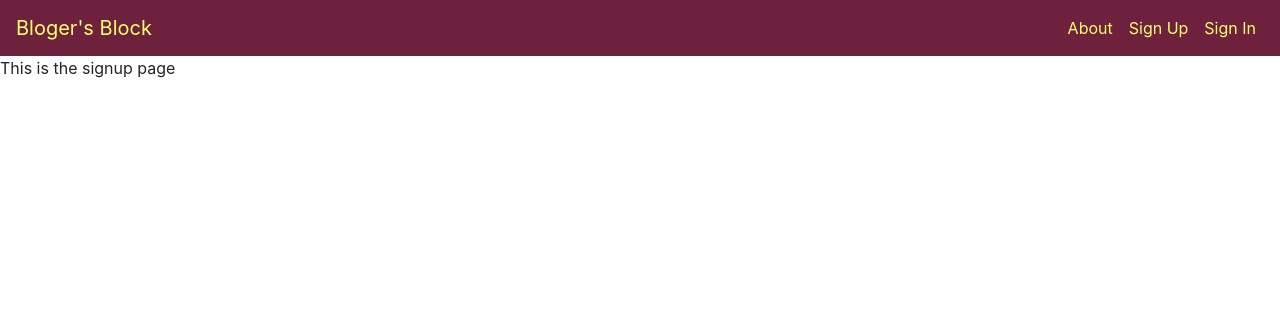
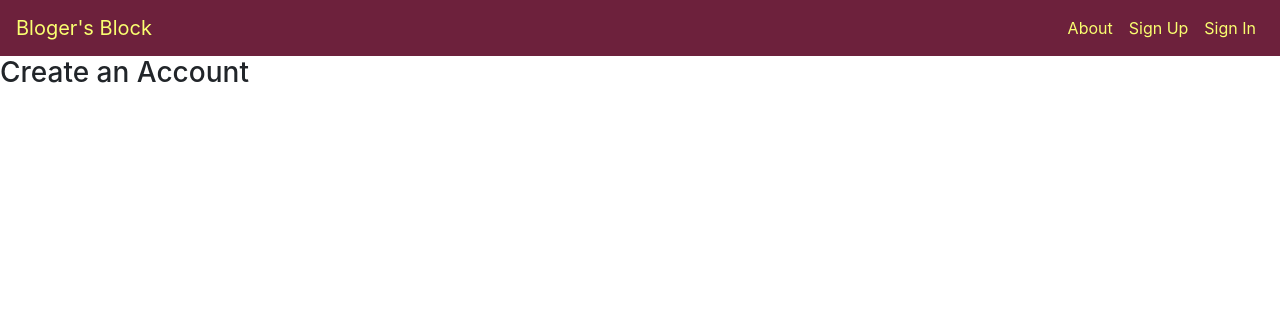
Before and after one commit to Mantongash/blog, a Python web app: template app/templates/signup.html in a window 1280 px wide. Shown: the top 316 px of the page. Run offline with Jinja, Linux system fonts and the light colour scheme; the template is opened without the code that fills it, so the values that code supplies are empty; some libraries are stand-ins or nearby versions.

Commit message:
Edited the signup form and added a secret key to the run.py file

```diff
--- a/app/templates/signup.html
+++ b/app/templates/signup.html
@@ -1,4 +1,6 @@
 {% extends "base.html" %}
 {% block body %}
-  <p>This is the signup page</p>
+  <form action="">
+    <h3>Create an Account</h3>
+  </form>
 {% endblock body %}
--- a/run.py
+++ b/run.py
@@ -1,6 +1,8 @@
 from flask import render_template
 from app import app
 from app.forms import SigninForm, SignupForm
+
+app.config("SECRET_KEY")="80fa202da9a998f467cd313ce4e64c04"
 
 # routes
 @app.route("/")
```
